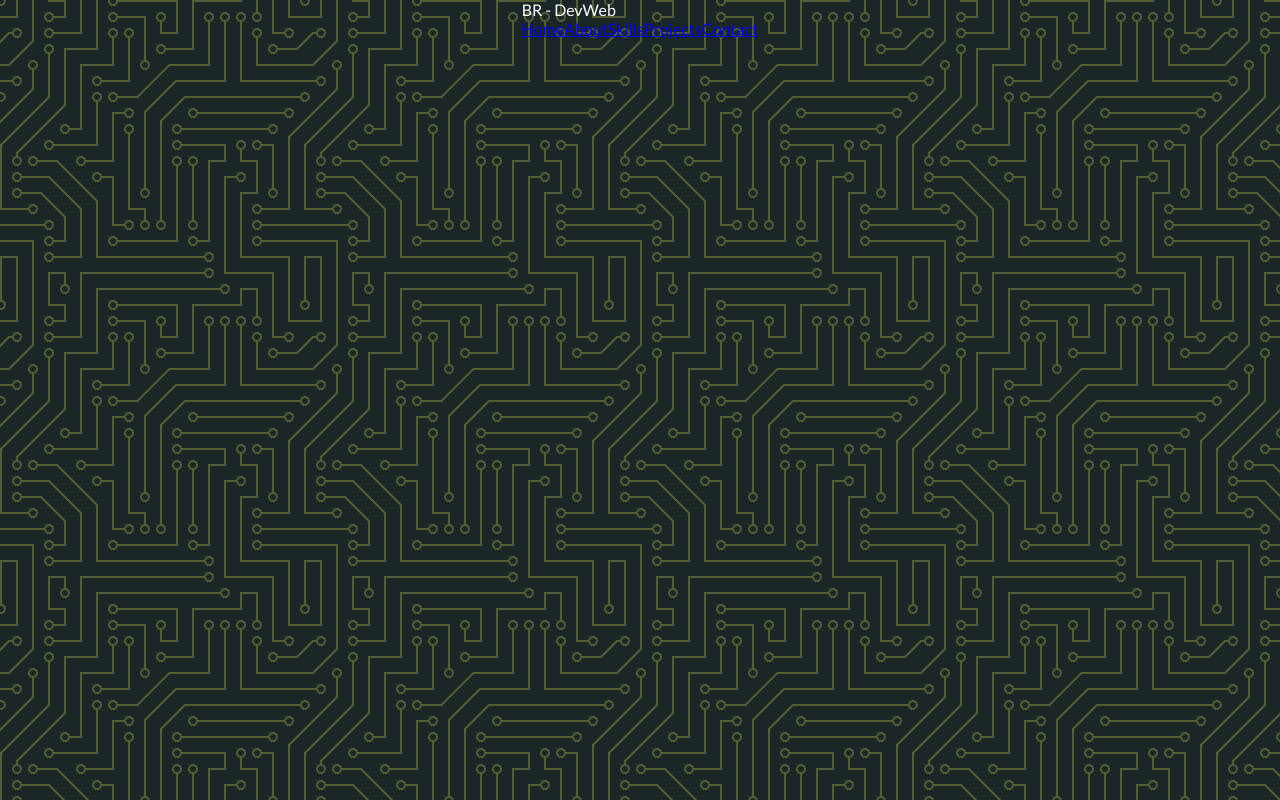
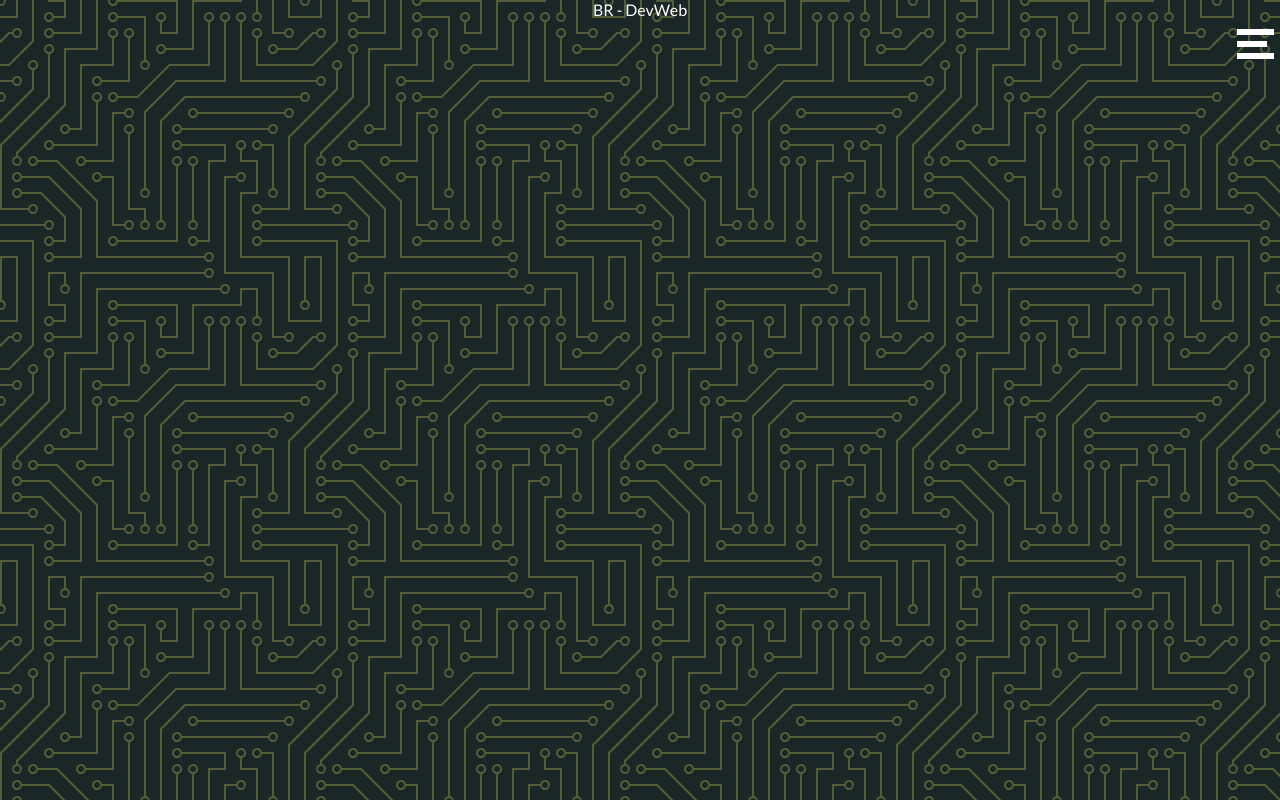
Before and after one commit to vanriwerson/portfolio-react-reboot, a React (Create React App) app: page /skills in a window 1280 px wide. Built offline with nearby package versions, Linux system fonts and the light colour scheme.

Commit message:
Implementação do menu Hamburguer

```diff
--- a/src/components/NavigationMenu/NavigationMenu.css
+++ b/src/components/NavigationMenu/NavigationMenu.css
@@ -0,0 +1,94 @@
+.icon {
+  position: absolute;
+  z-index: 4;
+  right: 1%;
+  width: fit-content;
+  height: 44px;
+  cursor: pointer;
+}
+
+.hamburguer {
+  top: 50%;
+  right: 10%;
+  width: 30px;
+  height: 6px;
+  background-color: white;
+  position: absolute;
+  transition: 0.5s;
+}
+
+.hamburguer::before {
+  top: -12px;
+  content: '';
+  position: absolute;
+  width: 37px;
+  height: 6px;
+  background-color: white;
+  transition: 0.5s;
+}
+
+.hamburguer::after {
+  top: 12px;
+  content: '';
+  position: absolute;
+  width: 37px;
+  height: 6px;
+  background-color: white;
+  transition: 0.5s;
+}
+
+.links {
+  display: flex;
+  flex-direction: column;
+  right: 1%;
+  padding: 45px 0 0;
+  flex-wrap: nowrap;
+  color:white
+}
+
+.links ul {
+  padding: 0;
+  list-style: none;
+}
+
+.links ul li {
+  margin: 2px 8px;
+  cursor: pointer;
+  transition: 0.5s;
+}
+
+.links ul li:hover {
+  transform: scale(1.1);
+}
+
+.link {
+  text-decoration: none;
+  color: white;
+}
+
+.icon.iconActive .hamburguer {
+  background: transparent;
+}
+
+.icon.iconActive .hamburguer::after {
+  top: 0;
+  transform: rotate(225deg);
+}
+
+.icon.iconActive .hamburguer::before {
+  top: 0;
+  transform: rotate(135deg);
+}
+
+.menu.menu-open {
+  width: 150px;
+  height: 100vh;
+  background-color: black;
+  transition: 0.5s;
+}
+
+.menu.menu-close {
+  display: none;
+  width: 0;
+  transition: 0.5s;
+}
--- a/src/components/NavigationMenu/NavigationMenu.jsx
+++ b/src/components/NavigationMenu/NavigationMenu.jsx
@@ -1,18 +1,37 @@
 import React, { Component } from "react";
 import { Link } from 'react-router-dom';
+import './NavigationMenu.css';
 
 export default class NavigationMenu extends Component{
+  state = {
+    isMenuOpen: false,
+  }
+
+  toggleMenu = () => {
+    this.setState((prevState) => ({
+      isMenuOpen: !prevState.isMenuOpen,
+    }))
+  }
+
   render() {
+    const { isMenuOpen } = this.state;
     return (
-      <nav className="navigation">
-        <ul className="links">
-          <li><Link to="/">Home</Link></li>
-          <li><Link to="/about">About</Link></li>
-          <li><Link to="/skills">Skills</Link></li>
-          <li><Link to="/projects">Projects</Link></li>
-          <li><Link to="/contact">Contact</Link></li>
-        </ul>
-      </nav>
+      <section className={ isMenuOpen ? "icon iconActive" : "icon"} onClick={ this.toggleMenu}>
+          <div className="hamburguer"></div>
+          <div className={ isMenuOpen ? "menu menu-open" : "menu menu-closed" }>
+            {isMenuOpen && (
+              <nav className="links">
+                <ul>
+                  <li><Link to="/" className="link">Home</Link></li>
+                  <li><Link to="/about" className="link">About</Link></li>
+                  <li><Link to="/skills" className="link">Skills</Link></li>
+                  <li><Link to="/projects" className="link">Projects</Link></li>
+                  <li><Link to="/contact" className="link">Contact</Link></li>
+                </ul>
+              </nav>
+            )}
+          </div>
+      </section>
     );
   }
 }
--- a/src/components/shared/Header/Header.jsx
+++ b/src/components/shared/Header/Header.jsx
@@ -1,5 +1,6 @@
 import React, { Component } from 'react';
 import { Link } from 'react-router-dom';
+import NavigationMenu from '../../NavigationMenu/NavigationMenu';
 
 export default class Header extends Component {
   render () {
@@ -8,13 +9,7 @@ export default class Header extends Component {
         <section className="Logo">
           BR - DevWeb
         </section>
-        <nav className="navigation">
-          <Link to="/">Home</Link>
-          <Link to="/about">About</Link>
-          <Link to="/skills">Skills</Link>
-          <Link to="/projects">Projects</Link>
-          <Link to="/contact">Contact</Link>
-        </nav>
+        <NavigationMenu />
       </header>
     );
   }
```
